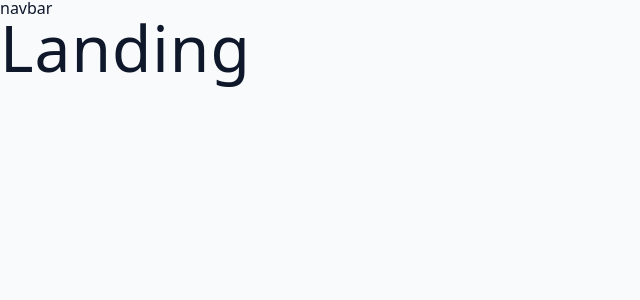
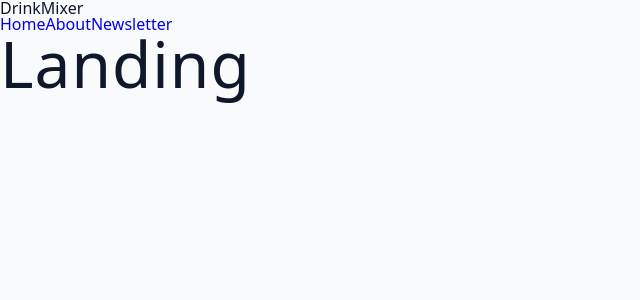
Before and after one commit to RedJyu/router-tut, a React (Vite) app: page / in a window 1280 px wide. Shown: the top 300 px of the page, without its empty margins (0-640 px from the left). Built offline with nearby package versions, Linux system fonts and the light colour scheme.

Commit message:
added navlinks

```diff
--- /dev/null
+++ b/src/components/Navbar.jsx
@@ -0,0 +1,23 @@
+import { NavLink } from 'react-router-dom';
+
+const Navbar = () => {
+  return (
+    <nav>
+      <div className='nav-center'>
+        <span className='logo'>DrinkMixer</span>
+        <div className='nav-links'>
+          <NavLink to='/' className='nav-link'>
+            Home
+          </NavLink>
+          <NavLink to='/about' className='nav-link'>
+            About
+          </NavLink>
+          <NavLink to='/newsletter' className='nav-link'>
+            Newsletter
+          </NavLink>
+        </div>
+      </div>
+    </nav>
+  );
+};
+export default Navbar;
--- a/src/pages/HomeLayout.jsx
+++ b/src/pages/HomeLayout.jsx
@@ -1,11 +1,12 @@
 import { Outlet } from 'react-router-dom';
+import Navbar from '../components/Navbar';
 
 const HomeLayout = () => {
   return (
-    <div>
-      <nav>navbar</nav>
+    <>
+      <Navbar />
       <Outlet />
-    </div>
+    </>
   );
 };
 export default HomeLayout;
```
